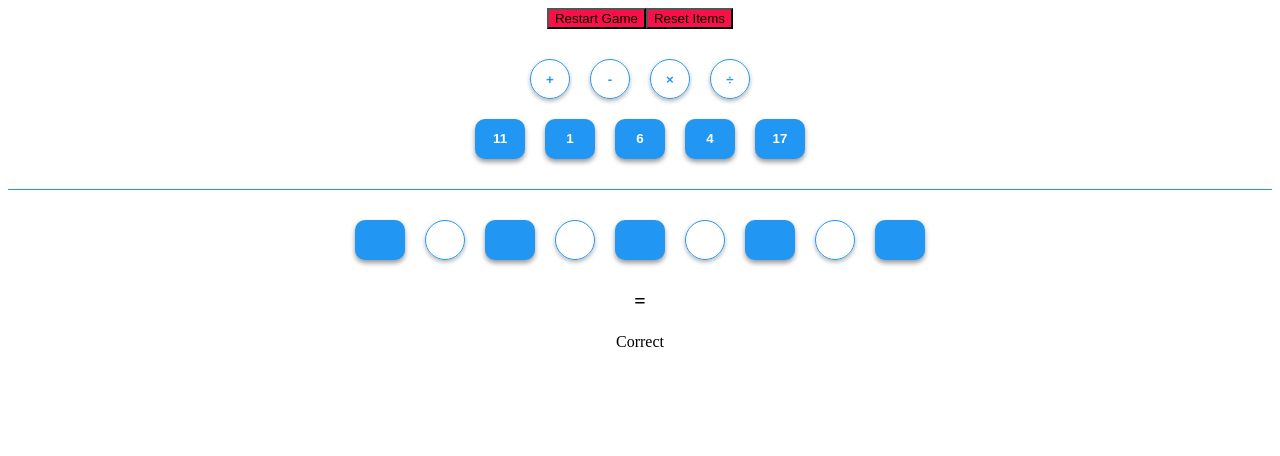
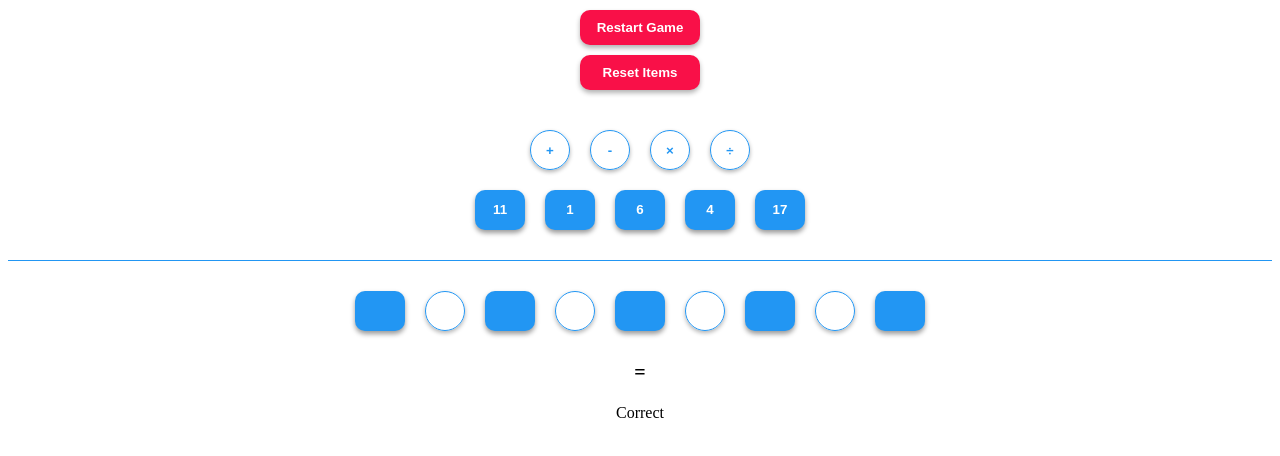
Before and after one commit to jun12n/Krypto, a React (Create React App) app: page / in a window 1280 px wide. Shown: the top 456 px of the page. Built offline with nearby package versions, Linux system fonts and the light colour scheme.

Commit message:
add base design of button

```diff
--- a/src/components/Reset.js
+++ b/src/components/Reset.js
@@ -1,11 +1,12 @@
 import React from 'react';
 import '../stylesheets/Reset.css';
+import '../stylesheets/BaseButton.css';
 
 export default class Reset extends React.Component{
   render() {
     return(
       <button
-        className='Reset'
+        className='Reset BaseButton'
         onClick={() => this.props.onClick()}
       >
         Reset Items
--- a/src/components/Restart.js
+++ b/src/components/Restart.js
@@ -1,12 +1,13 @@
 import React from 'react';
 // import Button from '@material-ui/core/Button';
 import '../stylesheets/Restart.css';
+import '../stylesheets/BaseButton.css';
 
 export default class Table extends React.Component{
   render() {
     return(
       <button
-        className='Restart'
+        className='Restart BaseButton'
         onClick={() => this.props.onClick()}
       >
         Restart Game
```
